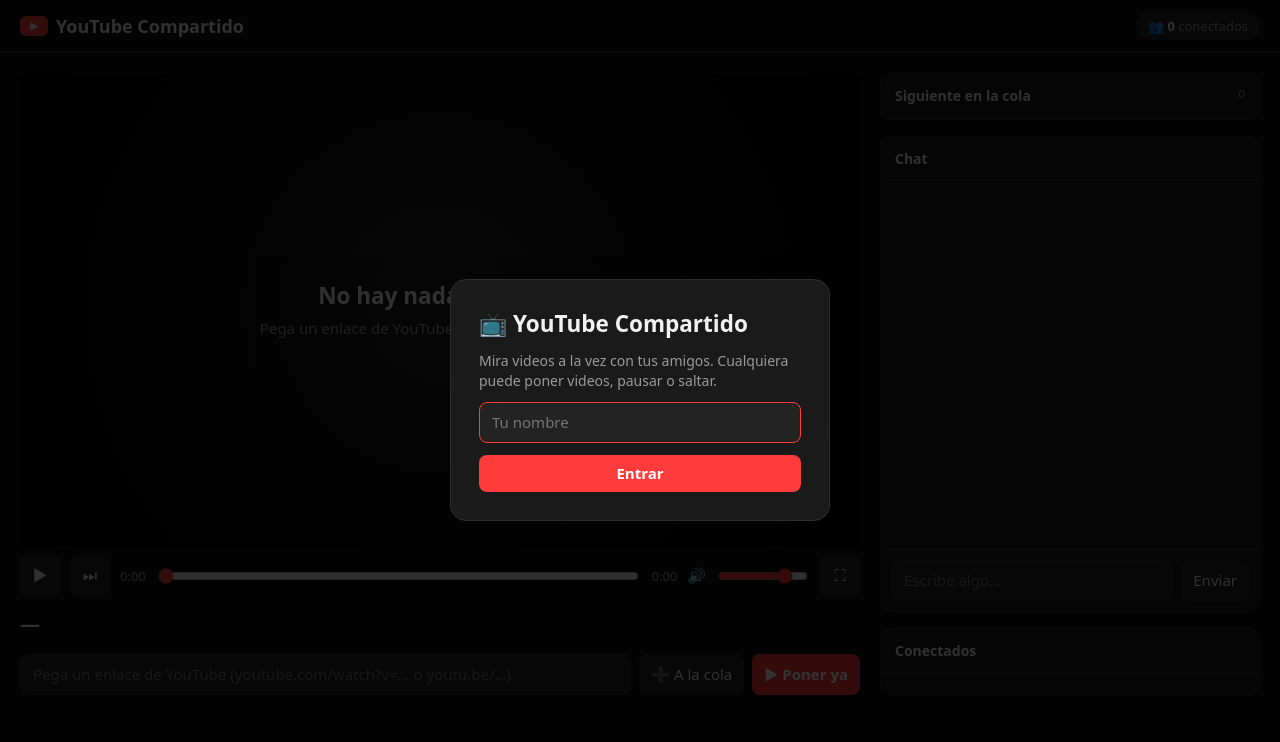
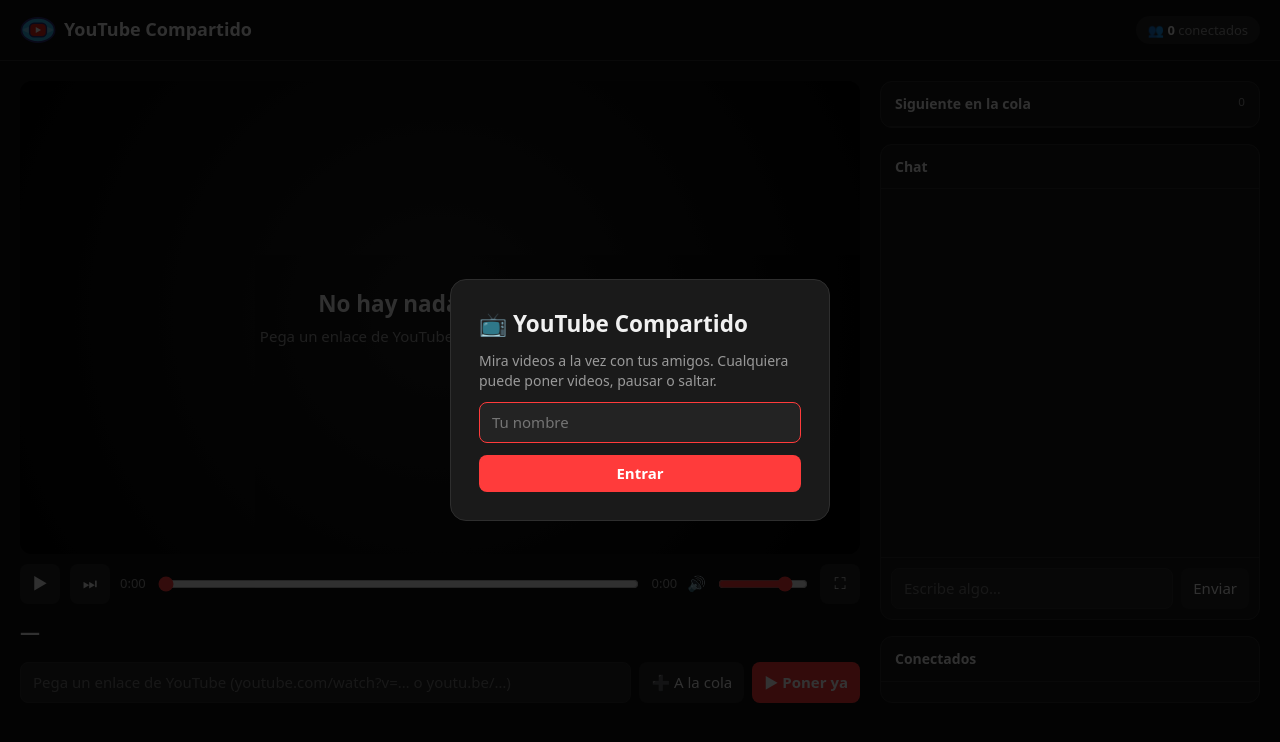
Before and after one commit to lorennswaggerboi-lab/youtube, a website: page public/index.html in a window 1280 px wide. Drawn offline with nearby package versions, Linux system fonts and the light colour scheme; no server answers.

Commit message:
Add files via upload

```diff
--- a/public/index.html
+++ b/public/index.html
@@ -4,6 +4,7 @@
 <meta charset="utf-8">
 <meta name="viewport" content="width=device-width, initial-scale=1">
 <title>YouTube Compartido</title>
+<link rel="icon" type="image/svg+xml" href="favicon.svg">
 <style>
   :root {
     --bg: #0f0f0f; --panel: #1a1a1a; --panel2: #232323; --border: #2e2e2e;
@@ -22,7 +23,6 @@
 
   header { display: flex; align-items: center; gap: 12px; padding: 12px 20px; border-bottom: 1px solid var(--border); }
   .logo { display: flex; align-items: center; gap: 8px; font-weight: 700; font-size: 18px; }
-  .logo span.dot { width: 28px; height: 20px; background: var(--accent); border-radius: 6px; display: grid; place-items: center; font-size: 10px; }
   .pill { margin-left: auto; background: var(--panel2); border-radius: 999px; padding: 5px 12px; font-size: 13px; color: var(--muted); }
   .pill b { color: var(--text); }
 
@@ -100,7 +100,7 @@
 </div>
 
 <header>
-  <div class="logo"><span class="dot">▶</span> YouTube Compartido</div>
+  <div class="logo"><img src="favicon.svg" alt="" width="36" height="36"> YouTube Compartido</div>
   <div class="pill">👥 <b id="userCount">0</b> conectados</div>
 </header>
 
```
Also changed, not shown: public/favicon.svg (added).
